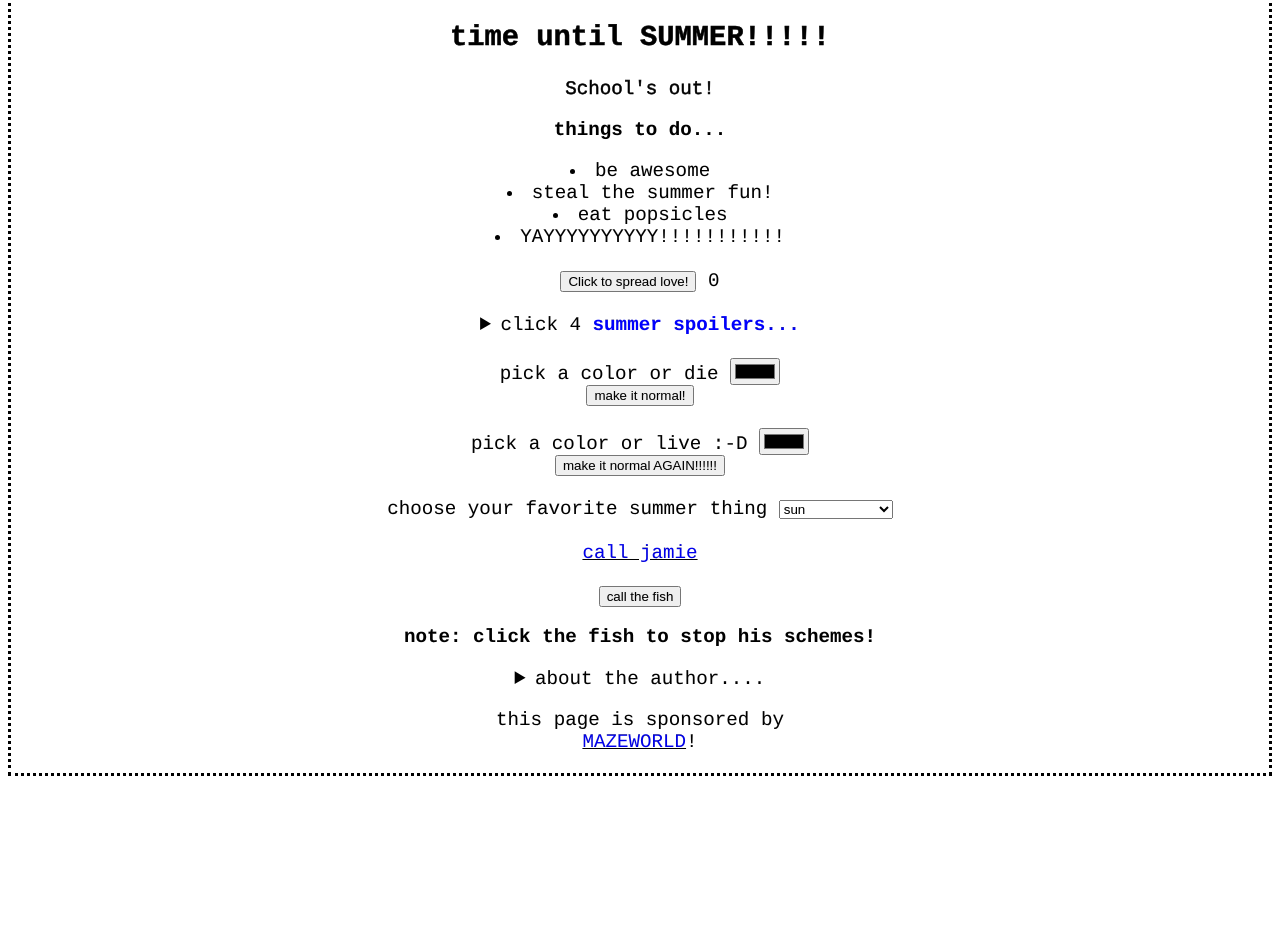
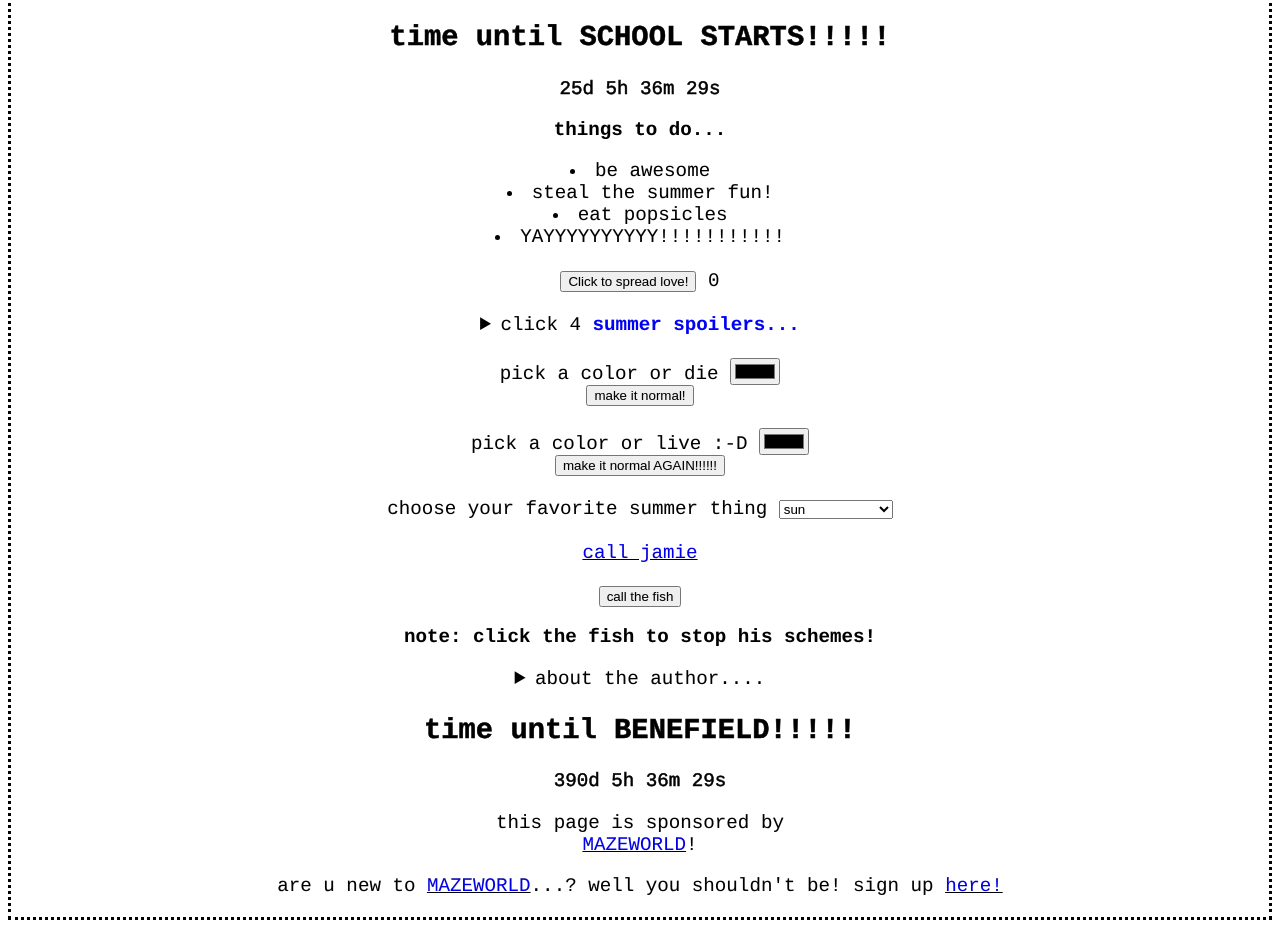
Before and after one commit to catboychoreo/jamsite, a plain HTML site: page index.html in a window 1280 px wide. Shown: the part 786-1714 px from the top of the page. Before the commit the page ends 1570 px from the top, so only its background shows below. Drawn offline with Linux system fonts and the light colour scheme.

Commit message:
OH my godddddddedd
I hate GIOTHJVU

```diff
--- a/Hello.css
+++ b/Hello.css
@@ -14,6 +14,7 @@ body {
     font-size: 40px;
     animation: color-change 1s infinite;
 }
+
 
 @keyframes color-change {
     0% {
@@ -137,3 +138,13 @@ body {
     width: 100%;
     height: 100%;
 }
+
+#the-countdown2 {
+    color: rgb(0, 0, 0);
+    -webkit-text-stroke: .5px black;
+}
+
+#countdownclock2 {
+    color: rgb(0, 0, 0);
+    -webkit-text-stroke: .5px black;
+}
--- a/index.html
+++ b/index.html
@@ -13,17 +13,21 @@
 <body>
 <div id="nice">
         <span class="title" title="hehehehehehehehheheheh">jamie's website</span>
+
         <br>
         <br>
+
         <!-- featured youtube video of the update -->
         <div class="embed-container">
             <iframe width="560" height="315" src="https://www.youtube.com/embed/_JgwyxF2vfE?si=08GxAn8EcxLaF5dJ" title="YouTube video player" frameborder="0" allow="accelerometer; autoplay; clipboard-write; encrypted-media; gyroscope; picture-in-picture; web-share" referrerpolicy="strict-origin-when-cross-origin" allowfullscreen></iframe>
         </div>
+
         <!-- timer changed for each event -->
         <div class="timer-til-death">
-            <h2 id="the-countdown">time until SUMMER!!!!!</h2>
+            <h2 id="the-countdown">time until SCHOOL STARTS!!!!!</h2>
             <p id="countdownclock"></p>
         </div>
+
         <!-- awesome to do list-->
         <b>
             <p id='begin-the-list'>things to do...</p>
@@ -43,8 +47,10 @@
 
         <br>
         <br>
+
         <!-- click for ... spoilers -->
         <details>
+
             <summary id="click-for-img">click 4 <b id="spoilers">summer spoilers...</b></summary>
             <p id="loads-of">there will be loads of sun</p>
             <img
@@ -148,7 +154,14 @@
                 <p id="abt-love"> i love you dearly</p>
             </div>
         </details>
+                <!-- timer changed for each event -->
+                <div class="timer-til-death2">
+                    <h2 id="the-countdown2">time until BENEFIELD!!!!!</h2>
+                    <p id="countdownclock2"></p>
+                </div>
+
         <p>this page is sponsored by<br><a href="https://mccown.io" target="_blank">MAZEWORLD</a>!<br></p>
+        <p>are u new to <a href="https://mccown.io" target="_blank">MAZEWORLD</a>...? well you shouldn't be! sign up <a href="https://mccown.io/register?referred_by=jam" target="_blank">here!</a></p>
 </div>
 
 <img src="https://www.freeiconspng.com/uploads/fish-png-11.png" id="theBigFish">
--- a/index.js
+++ b/index.js
@@ -1,5 +1,5 @@
 // countdown
-const countdownDate = new Date("May 23, 2024 15:20:00").getTime()
+const countdownDate = new Date("Aug 16, 2024 7:45:00").getTime()
 const x = setInterval(function () {
   const now = new Date().getTime();
   const distance = countdownDate - now;
@@ -101,3 +101,19 @@ fishyFishy.onclick = function () {
   clearInterval(moveInterval)
   fishyFishy.style.left = '-600px'
 };
+
+const countdownDate2 = new Date("Aug 16, 2025 7:45:00").getTime()
+const x2 = setInterval(function () {
+  const now2 = new Date().getTime();
+  const distance2 = countdownDate2 - now2;
+  var days2 = Math.floor(distance2 / (1000 * 60 * 60 * 24));
+  var hours2 = Math.floor((distance2 % (1000 * 60 * 60 * 24)) / (1000 * 60 * 60));
+  var minutes2 = Math.floor((distance2 % (1000 * 60 * 60)) / (1000 * 60));
+  var seconds2 = Math.floor((distance2 % (1000 * 60)) / 1000);
+  document.getElementById("countdownclock2").innerHTML = days2 + "d " + hours2 + "h "
+    + minutes2 + "m " + seconds2 + "s ";
+  if (distance2 < 0) {
+    clearInterval(x2);
+    document.getElementById("countdownclock2").innerHTML = "School's out!"
+  }
+}, 1000);
```
